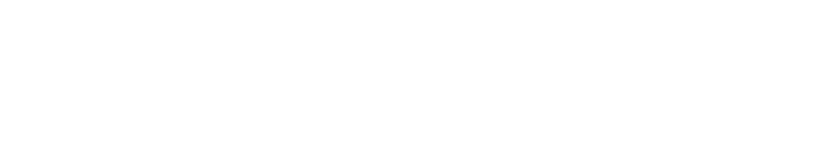
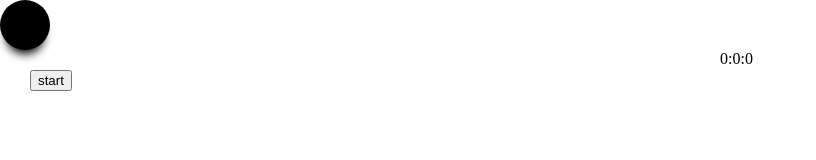
Before and after one commit to shubhammahamuni/React-Assignment-4---Timed-Golf, a React app: page / in a window 1280 px wide. Shown: the whole page, without its empty margins (0-816 px from the left). Built offline with nearby package versions, Linux system fonts and the light colour scheme.

Commit message:
initial commit

```diff
--- a/src/components/App.js
+++ b/src/components/App.js
@@ -1,24 +1,120 @@
-import React, { Component, useState } from "react";
+import React, { Component, createRef, useState } from "react";
 import "../styles/App.css";
 class Timer extends React.Component {
   constructor(props) {
     super(props);
-    this.state = { time: 0, x: 0, y: 0 };
-  }
-  componentDidMount() {
+    this.state = { time: 0, x: 0, y: 0,clk:false,win:false , tm:createRef()};
+    this.handleclick = this.handleclick.bind(this);
+    this.handlekeypress = this.handlekeypress.bind(this);
 
-  }
-
-  componentWillUnmount() {
 
   }
 
 
+  componentDidMount() {
+
+
+      //console.log("mount");
+
+
+  }
+
+
+  componentWillUnmount() {
+    document.removeEventListener("keydown" ,this.handlekeypress)
+
+   // console.log("componentunmount");
+  }
+
+
+
+
+
+  render_ball_and_hole(){
+
+   if(this.state.clk)
+   {
+      return(
+        <>
+
+        <div className="hole"></div>
+        </>
+      )
+   }
+   else{
+    return  <button className="start" onClick={this.handleclick} >start</button>
+   }
+
+  }
+
+  handleclick(){
+    this.setState({clk:true})
+    document.addEventListener("keydown" , this.handlekeypress)
+
+
+
+       var t =  setInterval(()=>{this.setState({time : this.state.time+1})} , 1000);
+
+        this.setState({tm:t});
+
+
+
+  }
+
+  foo()
+  {
+    if(this.state.x == 250 && this.state.y == 250){
+         clearInterval(this.state.tm)
+
+       }
+
+
+    let sec = this.state.time % 60;
+    let min = Math.floor(this.state.time / 60);
+    let hour =Math.floor(this.state.time / 3600);
+
+     console.log(this.state.tm)
+    return `${sec}:${min}:${hour}`
+
+  }
+
+
+  //hadling keyboard events
+  handlekeypress(e){
+    //console.log(e.keyCode);
+    switch(e.keyCode)
+      {
+        case 37:
+          this.setState({y:this.state.y -5})
+          //console.log(this.state);
+          break;
+        case 38:
+          this.setState({x:this.state.x -5})
+          //console.log(this.state);
+          break;
+        case 39:
+          this.setState({y: this.state.y + 5})
+          //console.log(this.state);
+          break;
+        case 40:
+          this.setState({x:this.state.x+5})
+          //console.log(this.state);
+          break;
+
+
+      }
+  }
+
 
   render() {
     return (
- <>
-</>
+        <>
+          <div className="ball" style={{top:this.state.x,left :this.state.y}}></div>
+
+          {this.render_ball_and_hole()}
+          <div className="heading-timer">{ this.foo()}</div>
+
+        </>
     );
   }
 }
--- a/src/styles/App.css
+++ b/src/styles/App.css
@@ -43,3 +43,8 @@
   width: 50px;
   border-radius: 30px;
 }
+.start{
+  position: absolute;
+  left: 30px;
+  top: 70px;
+}
```
